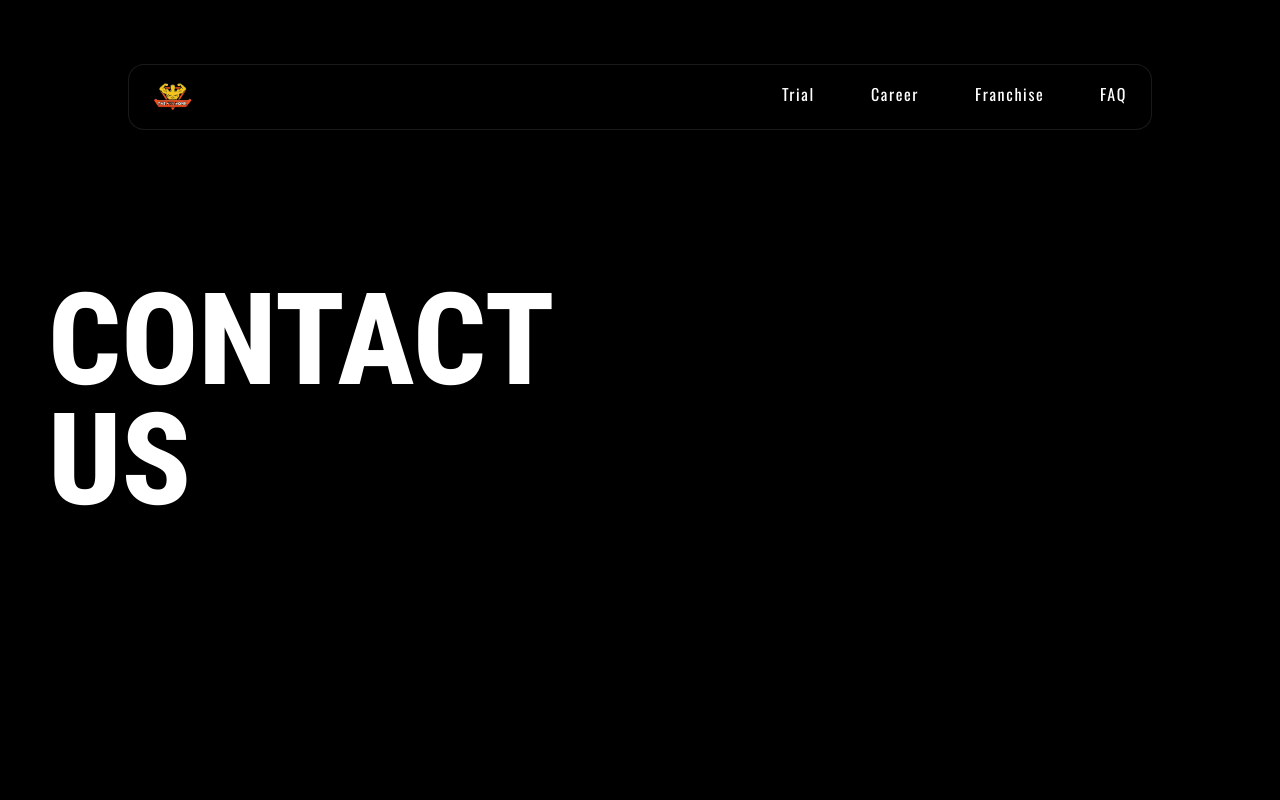
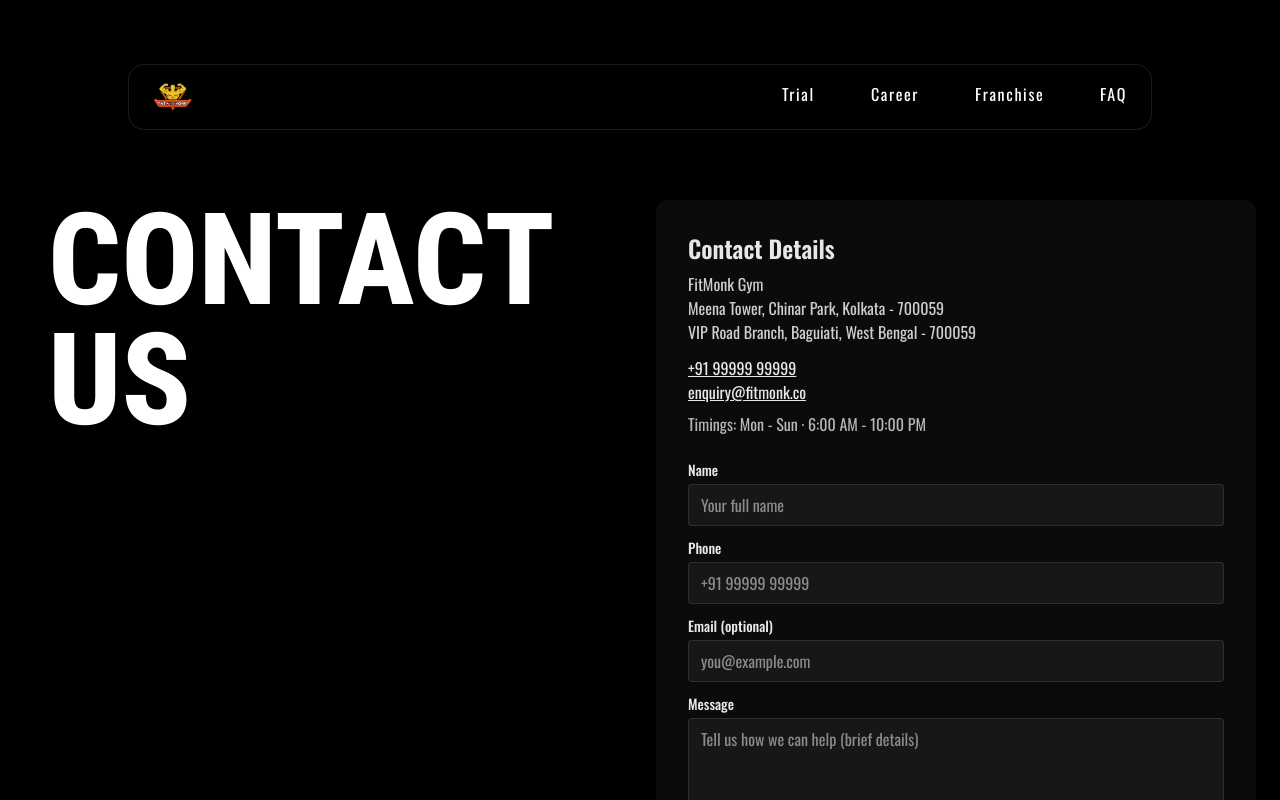
Before and after one commit to 0day-Ashish/fitmonk-web, a Next.js app: page /contact in a window 1280 px wide. Shown: the top 800 px of the page. Built offline with nearby package versions, Linux system fonts and the light colour scheme.

Commit message:
added lil tweaks - upgraded pages

```diff
--- a/src/app/about/page.tsx
+++ b/src/app/about/page.tsx
@@ -50,7 +50,7 @@
       </nav>
 
       <section className="w-full min-h-screen flex items-start bg-black text-white relative">
-        <div className="hidden md:block absolute left-12 top-1/2 transform -translate-y-1/2">
+        <div className="hidden md:block absolute left-12 top-80 transform -translate-y-1/2">
           <h1 className="text-9xl font-extrabold leading-none roboto-condensed">ABOUT</h1>
           <h1 className="text-9xl font-extrabold leading-none roboto-condensed">US</h1>
         </div>
--- a/src/app/contact/page.tsx
+++ b/src/app/contact/page.tsx
@@ -9,6 +9,24 @@
   useLenis({ lerp: 0.07 });
   const [mobileOpen, setMobileOpen] = useState(false);
   const toggleMobile = () => setMobileOpen((s) => !s);
+
+  const [contact, setContact] = useState({
+    name: "",
+    phone: "",
+    email: "",
+    message: "",
+  });
+
+  const onContactChange = (e: React.ChangeEvent<HTMLInputElement | HTMLTextAreaElement>) => {
+    const { name, value } = e.target;
+    setContact((s) => ({ ...s, [name]: value }));
+  };
+
+  const onContactSubmit = (e: React.FormEvent) => {
+    e.preventDefault();
+    console.log("Contact submitted:", contact);
+    // TODO: POST to API and show success UI
+  };
 
   return (
     <main className="flex min-h-screen flex-col items-center justify-between p-0">
@@ -50,7 +68,7 @@
       </nav>
 
       <section className="w-full min-h-screen flex items-start bg-black text-white relative">
-        <div className="hidden md:block absolute left-12 top-1/2 transform -translate-y-1/2">
+        <div className="hidden md:block absolute left-12 top-80 transform -translate-y-1/2">
           <h1 className="text-9xl font-extrabold leading-none roboto-condensed">CONTACT</h1>
           <h1 className="text-9xl font-extrabold leading-none roboto-condensed -mt-2">US</h1>
 
@@ -63,9 +81,68 @@
 
         <div className="max-w-7xl mx-auto px-6 py-24 w-full z-10 pt-50">
           <div className="flex flex-col md:flex-row items-start gap-8">
-            <div className="w-full md:w-1/2"></div>
             <div className="w-full md:w-1/2">
+              {/* left placeholder content */}
+            </div>
+            <div className="w-full md:w-1/2">
+              <div className="bg-[#0b0b0b] p-6 md:p-8 rounded-xl shadow-lg oswald text-white/90 space-y-6">
+                <div>
+                  <h3 className="text-2xl font-semibold mb-2">Contact Details</h3>
+                  <p className="text-white/80">FitMonk Gym</p>
+                  <p className="text-white/80">Meena Tower, Chinar Park, Kolkata - 700059</p>
+                  <p className="text-white/80">VIP Road Branch, Baguiati, West Bengal - 700059</p>
+                  <p className="mt-3 underline">+91 99999 99999</p>
+                  <p><a href="mailto:hello@fitmonk.com" className="underline">enquiry@fitmonk.co</a></p>
+                  <p className="text-white/70 mt-2">Timings: Mon - Sun · 6:00 AM - 10:00 PM</p>
+                </div>
 
+                <form onSubmit={onContactSubmit} className="mt-2">
+                  <label className="block text-sm font-medium mb-1 oswald">Name</label>
+                  <input
+                    name="name"
+                    value={contact.name}
+                    onChange={onContactChange}
+                    required
+                    placeholder="Your full name"
+                    className="w-full mb-3 px-3 py-2 rounded bg-white/5 text-white outline-none border border-white/10"
+                  />
+
+                  <label className="block text-sm font-medium mb-1 oswald">Phone</label>
+                  <input
+                    name="phone"
+                    value={contact.phone}
+                    onChange={onContactChange}
+                    required
+                    type="tel"
+                    placeholder="+91 99999 99999"
+                    className="w-full mb-3 px-3 py-2 rounded bg-white/5 text-white outline-none border border-white/10"
+                  />
+
+                  <label className="block text-sm font-medium mb-1 oswald">Email (optional)</label>
+                  <input
+                    name="email"
+                    value={contact.email}
+                    onChange={onContactChange}
+                    type="email"
+                    placeholder="you@example.com"
+                    className="w-full mb-3 px-3 py-2 rounded bg-white/5 text-white outline-none border border-white/10"
+                  />
+
+                  <label className="block text-sm font-medium mb-1 oswald">Message</label>
+                  <textarea
+                    name="message"
+                    value={contact.message}
+                    onChange={onContactChange}
+                    rows={4}
+                    placeholder="Tell us how we can help (brief details)"
+                    className="w-full mb-4 px-3 py-2 rounded bg-white/5 text-white outline-none border border-white/10"
+                  />
+
+                  <button type="submit" className="w-full bg-white text-black px-4 py-2 rounded-md font-medium oswald">
+                    Send
+                  </button>
+                </form>
+              </div>
             </div>
           </div>
         </div>
--- a/src/app/page.tsx
+++ b/src/app/page.tsx
@@ -186,6 +186,7 @@
             </h2>
           </div>
 
+          {/* profile image + caption */}
           <div className="w-full lg:w-1/2 flex flex-col items-center text-center">
              <div className="w-40 h-40 md:w-56 md:h-56 lg:w-72 lg:h-72 rounded-full overflow-hidden shadow-2xl">
                <Image
@@ -198,6 +199,27 @@
              </div>
              <div className="mt-4 text-lg font-semibold oswald text-center">Gaurav</div>
             <div className="mt-4 text-lg font-semibold oswald text-center">Founder &amp; CEO</div>
+
+           <div className="flex items-center gap-3 mt-3">
+             <a href="https://www.instagram.com/the.fit.monk.vip/" aria-label="Instagram" target="_blank" rel="noopener noreferrer" className="p-2 rounded-full border border-white/20 text-white/80 hover:bg-white/6">
+               <svg className="w-4 h-4" viewBox="0 0 24 24" fill="none" stroke="currentColor" strokeWidth="1.5" strokeLinecap="round" strokeLinejoin="round" aria-hidden>
+                 <rect x="2" y="2" width="20" height="20" rx="5" ry="5" />
+                 <path d="M16 11.37A4 4 0 1 1 12.63 8 4 4 0 0 1 16 11.37z" />
+                 <circle cx="17.5" cy="6.5" r="0.5" />
+               </svg>
+             </a>
+             <a href="#" aria-label="LinkedIn" target="_blank" rel="noopener noreferrer" className="p-2 rounded-full border border-white/20 text-white/80 hover:bg-white/6">
+               <svg className="w-4 h-4" viewBox="0 0 24 24" fill="currentColor" aria-hidden>
+                 <path d="M4.98 3.5C4.98 4.88 3.87 6 2.5 6S0 4.88 0 3.5 1.12 1 2.5 1 4.98 2.12 4.98 3.5zM.5 8.5h4V24h-4V8.5zM8.5 8.5h3.84v2.07h.05c.54-1.02 1.86-2.07 3.84-2.07C20.9 8.5 22 10.57 22 14.13V24h-4v-8.1c0-1.93-.03-4.42-2.7-4.42-2.7 0-3.11 2.1-3.11 4.27V24h-4V8.5z" />
+               </svg>
+             </a>
+
+             <a href="#" aria-label="YouTube" target="_blank" rel="noopener noreferrer" className="p-2 rounded-full border border-white/20 text-white/80 hover:bg-white/6">
+               <svg className="w-4 h-4" viewBox="0 0 24 24" fill="currentColor" aria-hidden>
+                 <path d="M23.5 6.2a2.8 2.8 0 0 0-1.96-1.98C19.62 4 12 4 12 4s-7.62 0-9.54.22A2.8 2.8 0 0 0 .5 6.2 29 29 0 0 0 0 12a29 29 0 0 0 .5 5.8 2.8 2.8 0 0 0 1.96 1.98C4.38 20 12 20 12 20s7.62 0 9.54-.22a2.8 2.8 0 0 0 1.96-1.98A29 29 0 0 0 24 12a29 29 0 0 0-.5-5.8zM9.75 15.02V8.98L15.5 12l-5.75 3.02z" />
+               </svg>
+             </a>
+           </div>
            </div>
          </div>
        </section>
--- a/src/app/terms/page.tsx
+++ b/src/app/terms/page.tsx
@@ -66,7 +66,7 @@
           <div className="flex flex-col md:flex-row items-start gap-8">
             <div className="w-full md:w-1/2"></div>
             <div className="w-full md:w-1/2">
-              <div className="mt-5 p-6 md:p-8 rounded-xl shadow-lg oswald text-white/90 text-lg max-h-[1000vh] overflow-auto space-y-6">
+              <div className="mt-5 p-6 md:p-8 oswald text-white/90 text-lg max-h-full overflow-auto space-y-6">
                 <div>
                   <h3 className="font-semibold mb-2">1. Membership &amp; Access</h3>
                   <p>Membership is non-transferable and valid only for the registered member. Members must present their ID or membership details when entering the gym. Fitmonk reserves the right to deny entry to anyone violating gym policies.</p>
```
Also changed, not shown: src/app/privacy-policy/page.tsx (+51 -2 lines).
